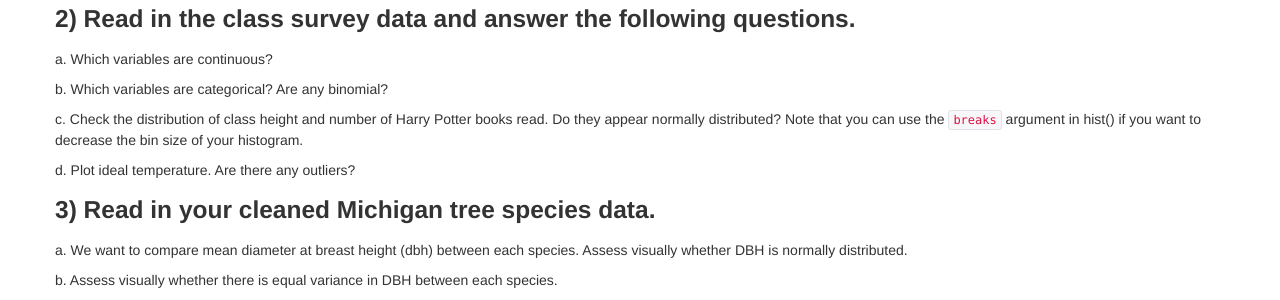
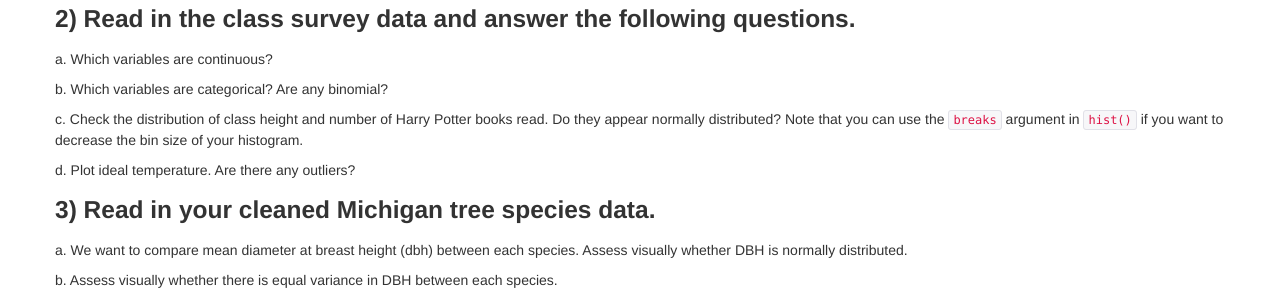
Before and after one commit to intro2r/intro2r, a Jekyll site: the page built from unit3/labs.md, in a window 1280 px wide and 900 px high, scrolled down 425 px. Shown: the part 149-449 px from the top of the window. Built offline with Jekyll 4.4.1, drawn with Linux system fonts in a browser that asks for light colours; our own code applies the rules of GitHub Pages for plain Markdown files.

Commit message:
Update labs.md

```diff
--- a/unit3/labs.md
+++ b/unit3/labs.md
@@ -41,7 +41,7 @@ Lab 3 and recap: 2018-10-12 23:58
 
   b. Which variables are categorical? Are any binomial?
 
-  c. Check the distribution of class height and number of Harry Potter books read. Do they appear normally distributed? Note that you can use the `breaks` argument in hist() if you want to decrease the bin size of your histogram.
+  c. Check the distribution of class height and number of Harry Potter books read. Do they appear normally distributed? Note that you can use the `breaks` argument in `hist()` if you want to decrease the bin size of your histogram.
 
   d. Plot ideal temperature. Are there any outliers?
 
```
